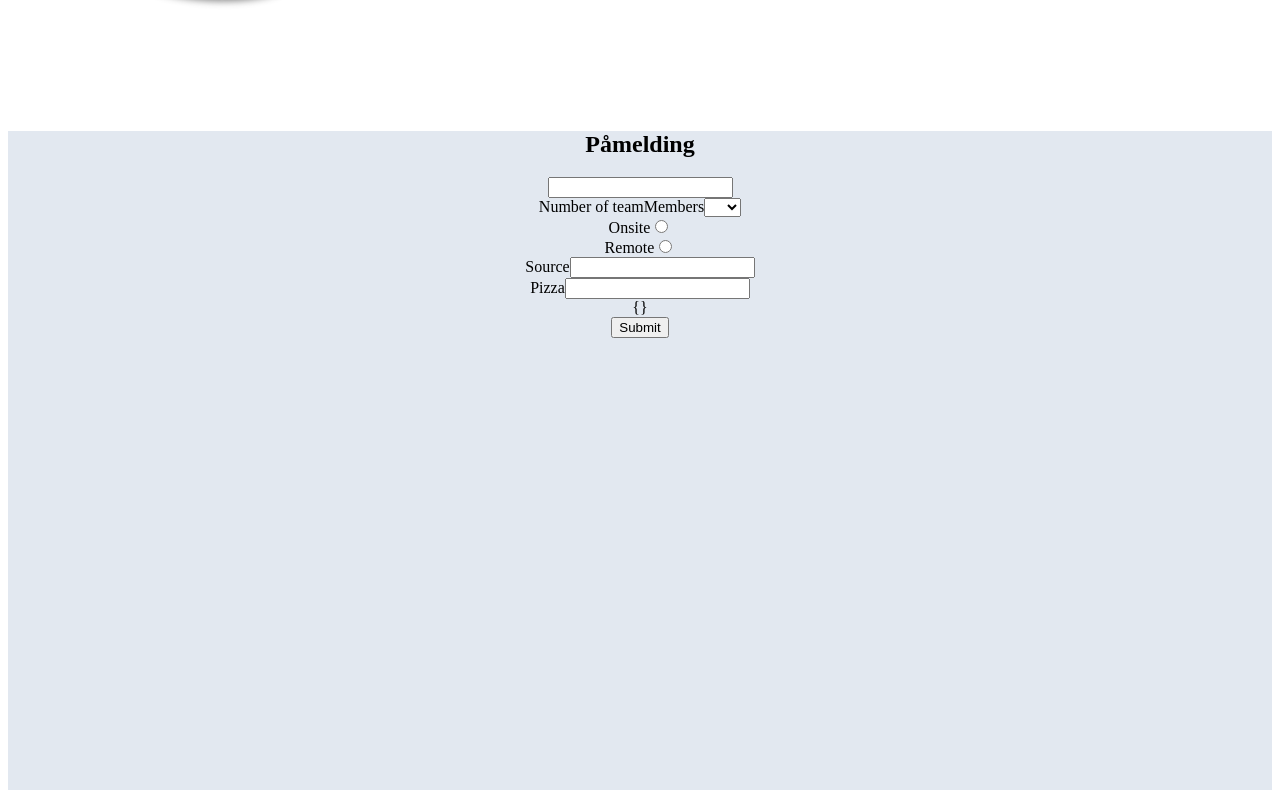
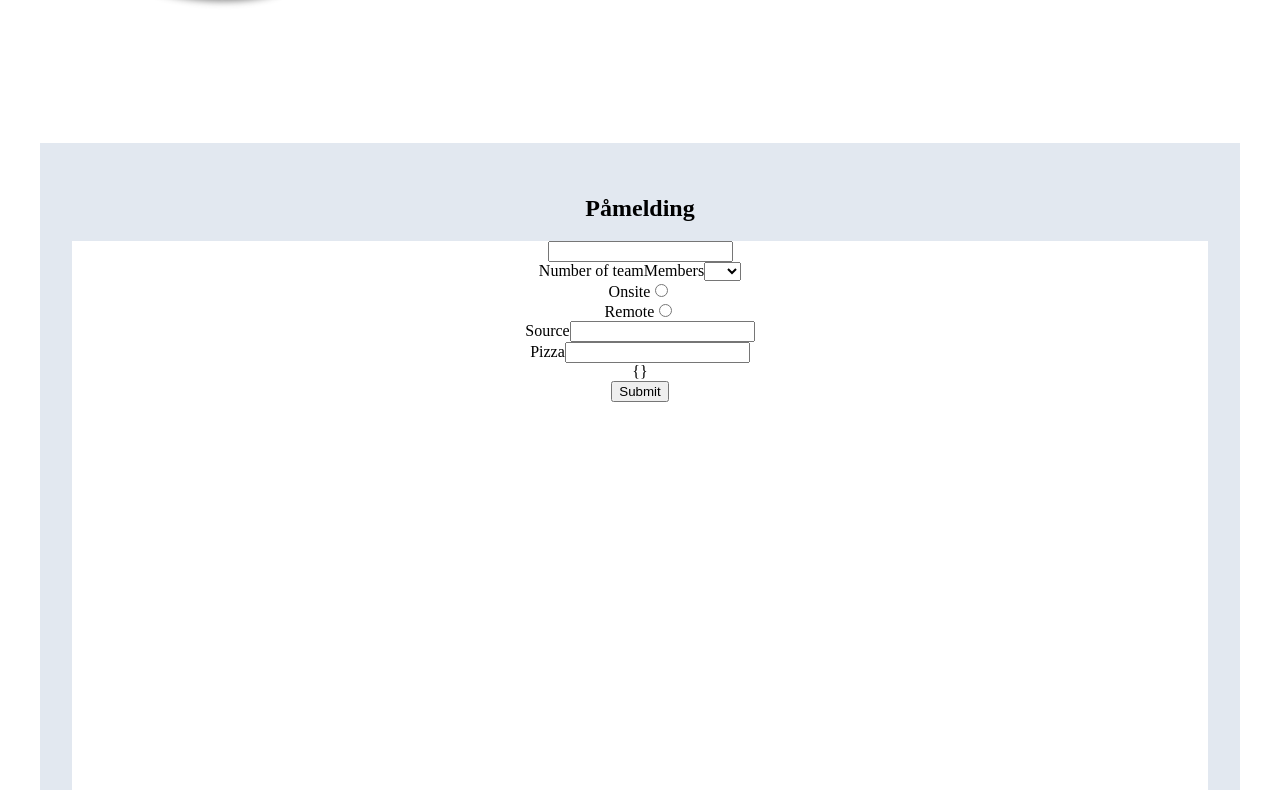
Before and after one commit to KristofferNyvoll/idi-progkonk, a Next.js app: page /idi-open in a window 1280 px wide. Shown: the part 730-1520 px from the top of the page. Built offline with nearby package versions, Linux system fonts and the light colour scheme.

Commit message:
smallfixes

```diff
--- a/pages/idi-open.tsx
+++ b/pages/idi-open.tsx
@@ -47,8 +47,11 @@ export default function IDIOpen() {
         {registrationOpen ? (
           <RegistrationForm />
         ) : (
-          <div>
-            <p>Påmeldingen for neste konkurranse har ikke åpnet ennå</p>
+          <div className={styles.placeholder}>
+            <p>
+              Påmeldingen for neste konkurranse åpner&nbsp;
+              <code className={styles.code}>01.03.2023</code>
+            </p>
           </div>
         )}
       </div>
--- a/styles/styling.module.css
+++ b/styles/styling.module.css
@@ -29,6 +29,25 @@
   @apply font-bold text-xl pb-4;
 }
 
+.registration {
+  @apply items-center text-center p-8 bg-white;
+}
+
+.placeholder {
+  /* @apply m-0 p-4 font-mono  */
+  margin: 0;
+  padding: 1rem;
+  background-color: rgba(var(--callout-rgb), 0.5);
+  border: 1px solid rgba(var(--callout-border-rgb), 0.3);
+  border-radius: var(--border-radius);
+  font-family: var(--font-mono);
+}
+
+.code {
+  font-weight: 700;
+  font-family: var(--font-mono);
+}
+
 /* components/Title  */
 .title {
   @apply pt-8 pb-8 pl-20 font-extrabold text-3xl;
@@ -49,9 +68,9 @@
 
 /* components/RegistrationForm  */
 .registrationForm {
-  @apply min-h-screen bg-slate-200 text-center;
+  @apply min-h-screen bg-slate-200 text-center p-8;
 }
 
 .form {
-  @apply min-h-screen flex flex-col items-center;
+  @apply min-h-screen bg-white border-4 border-black flex flex-col items-center;
 }
```
